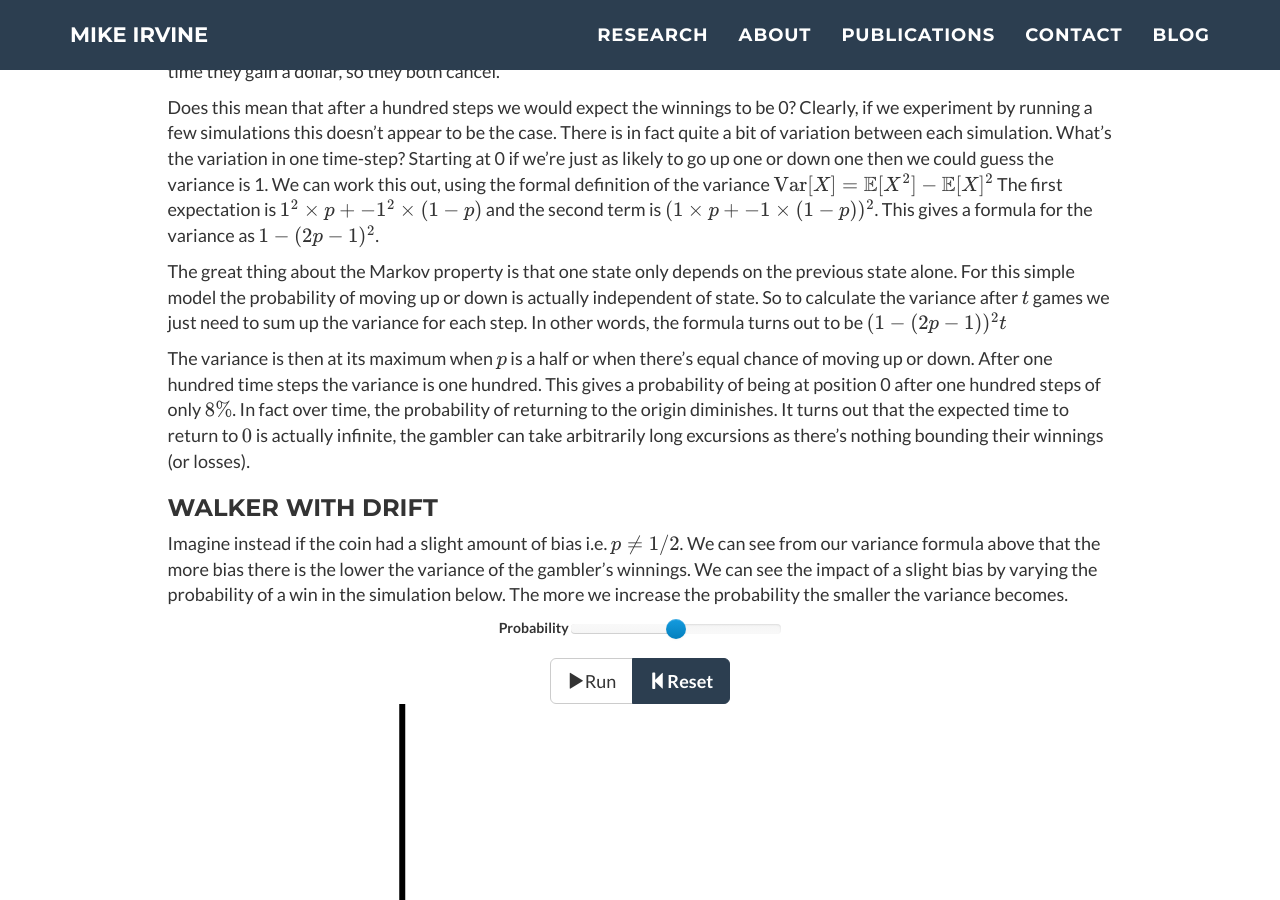
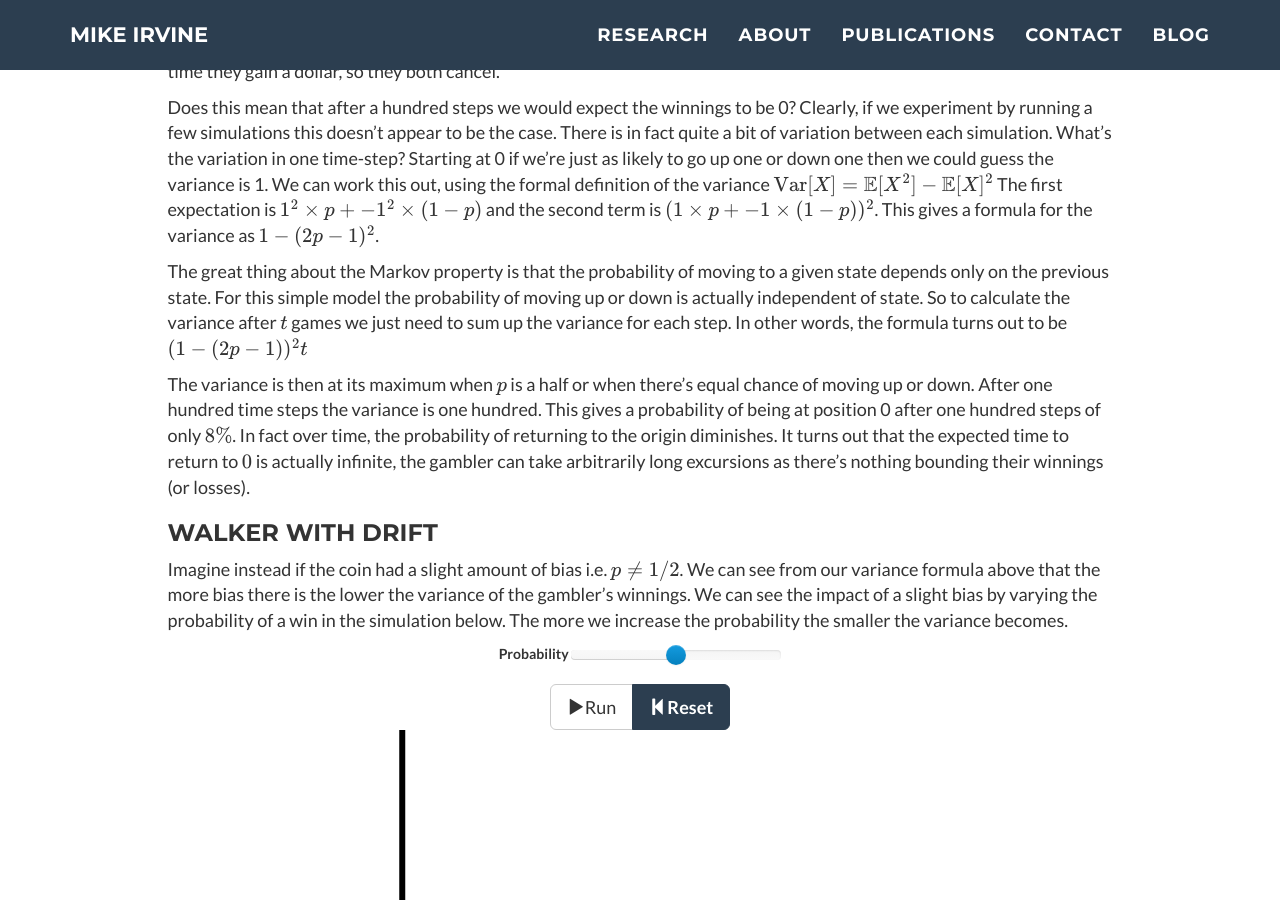
Before and after one commit to sempwn/sempwn.github.io, a Jekyll site: the page built from _posts/2017-06-04-mcmc-2.md, in a window 1280 px wide and 900 px high, scrolled down 4030 px. Built offline with Jekyll 4.4.1, drawn with Linux system fonts in a browser that asks for light colours; nearby versions of some CDN libraries; some web fonts are replaced; formulas are drawn with MathJax 3.

Commit message:
More typos for mcmc 2 blog post.

```diff
--- a/_posts/2017-06-04-mcmc-2.md
+++ b/_posts/2017-06-04-mcmc-2.md
@@ -164,8 +164,8 @@ Does this mean that after a hundred steps we would expect the winnings to be 0?
  $(1\times p + -1 \times (1-p))^2$. This gives a formula for the variance as
  $1-(2p-1)^2$.
 
- The great thing about the Markov property is that one state only depends on the
- previous state alone. For this simple model the probability of moving up or down
+ The great thing about the Markov property is that the probability of moving to a given state
+ depends only on the previous state. For this simple model the probability of moving up or down
  is actually independent of state. So to calculate the variance after $t$ games
  we just need to sum up the variance for each step. In other words, the formula
  turns out to be
```
